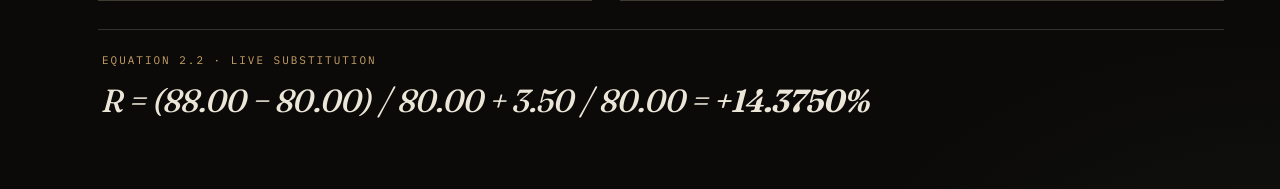
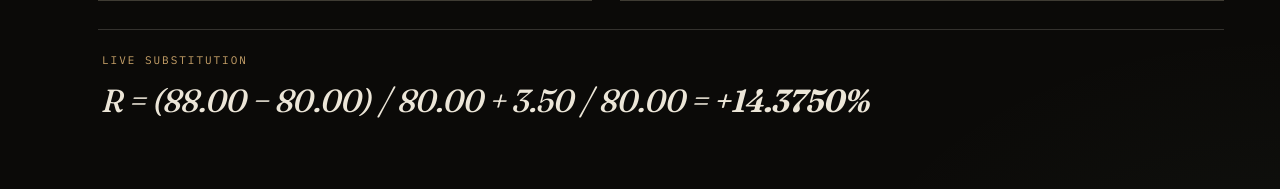
Before and after one commit to JG12233333/TotalReturnEngine, a Flask app: page / in a window 1280 px wide. Shown: the part 1247-1436 px from the top of the page. Run offline with Flask 3, Linux system fonts and the light colour scheme.

Commit message:
Update formula kicker text in index.html

```diff
--- a/templates/index.html
+++ b/templates/index.html
@@ -155,7 +155,7 @@
     </main>
 
     <section class="formula" aria-label="Live equation">
-      <p class="formula-kicker">Equation 2.2 · live substitution</p>
+      <p class="formula-kicker">Live substitution</p>
       <p class="formula-line" id="formula-line">
         R = (V<sub>f</sub> − V<sub>0</sub>) / V<sub>0</sub> + D / V<sub>0</sub>
       </p>
```
